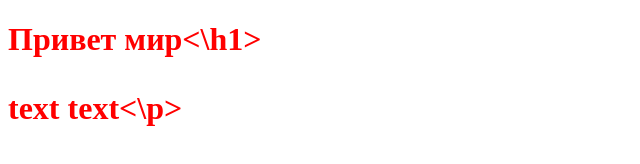
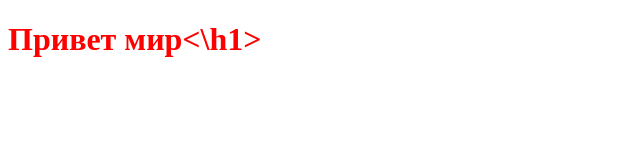
Before and after one commit to Nutri4ek/HELLO-WORLD-, a plain HTML site: page index.html in a window 1280 px wide. Shown: the whole page, without its empty margins (0-640 px from the left). Drawn offline with Linux system fonts and the light colour scheme.

Commit message:
Update index.html

```diff
--- a/index.html
+++ b/index.html
@@ -7,6 +7,5 @@
 </head>
 <body>
    <h1>Привет мир<\h1>
-<p>text text<\p>
 </body>
 </html>
```
